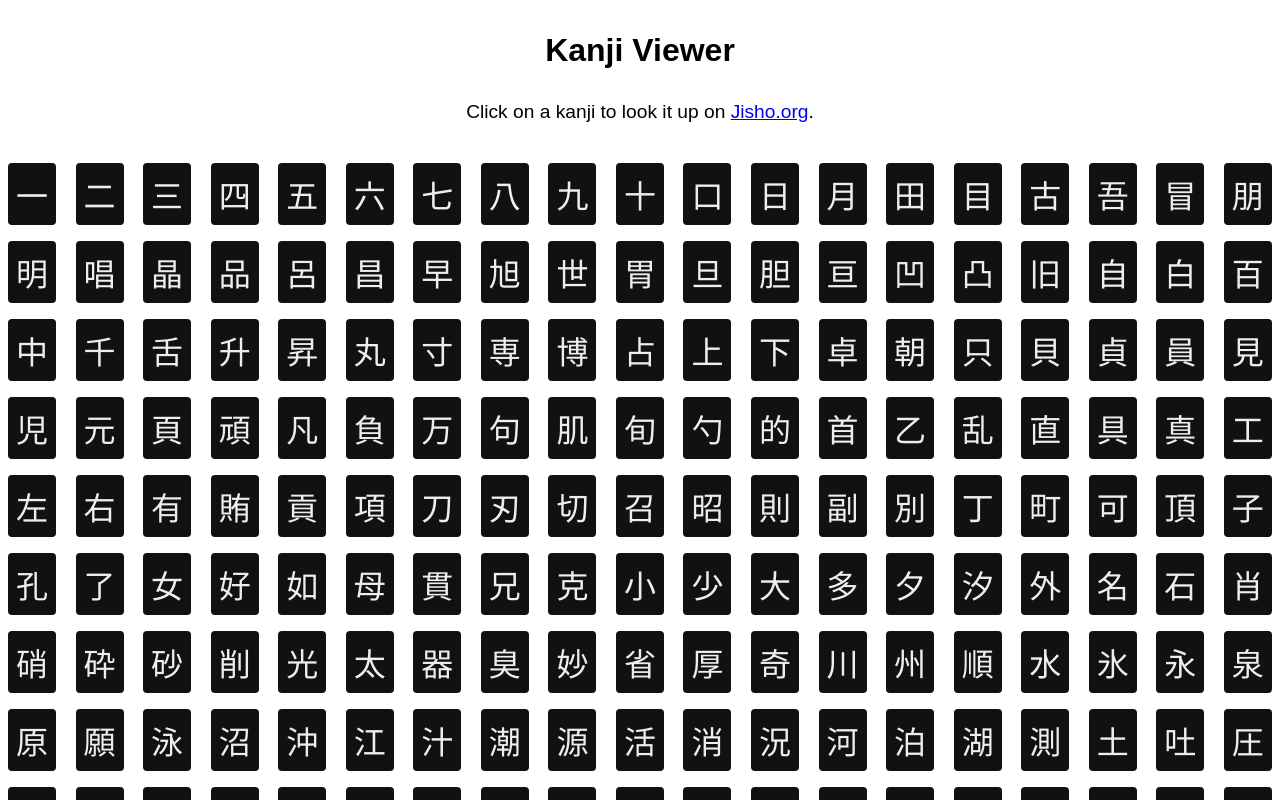
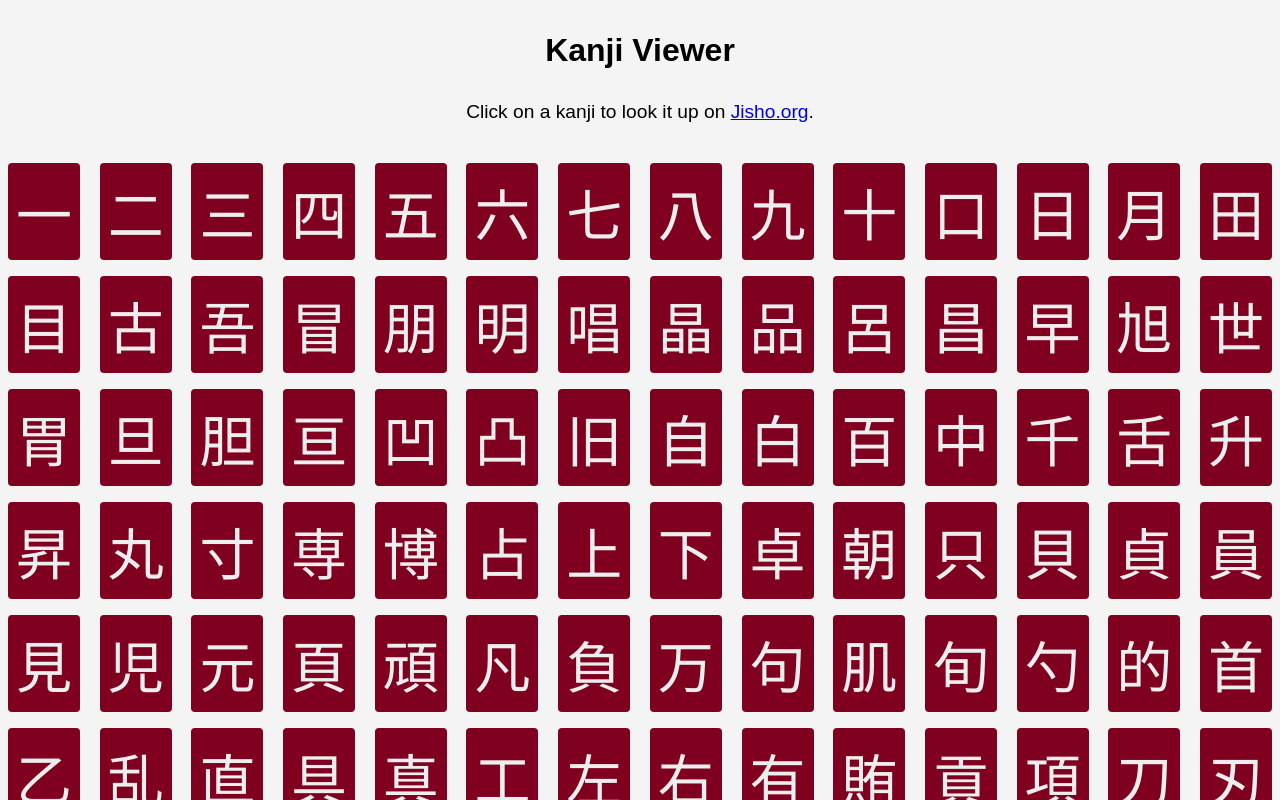
Before and after one commit to Christopher-Cannon/kanji-viewer, a Vue app: page / in a window 1280 px wide. Shown: the top 800 px of the page. Built offline with nearby package versions, Linux system fonts and the light colour scheme.

Commit message:
Update styling to be easier on the eyes

```diff
--- a/src/App.vue
+++ b/src/App.vue
@@ -33,6 +33,7 @@ export default {
 }
 
 body {
+  background-color: #f4f4f4;
   font-family: Arial, "Helvetica Neue", Helvetica, sans-serif;
 }
 
--- a/src/components/Kanji.vue
+++ b/src/components/Kanji.vue
@@ -21,9 +21,9 @@ export default {
 <style scoped>
 .kanji-container {
   border-radius: 0.25rem;
-  background-color: #111;
+  background-color: hsl(345, 100%, 25%);
   color: #eee;
-  font-size: 2rem;
+  font-size: 3.5rem;
   margin: 0.5rem;
   padding: 0.5rem;
   text-align: center;
@@ -31,7 +31,7 @@ export default {
 }
 
 .kanji-container:hover {
-  background-color: #333;
+  background-color: hsl(345, 100%, 42%);
   cursor: pointer;
 }
 
```
